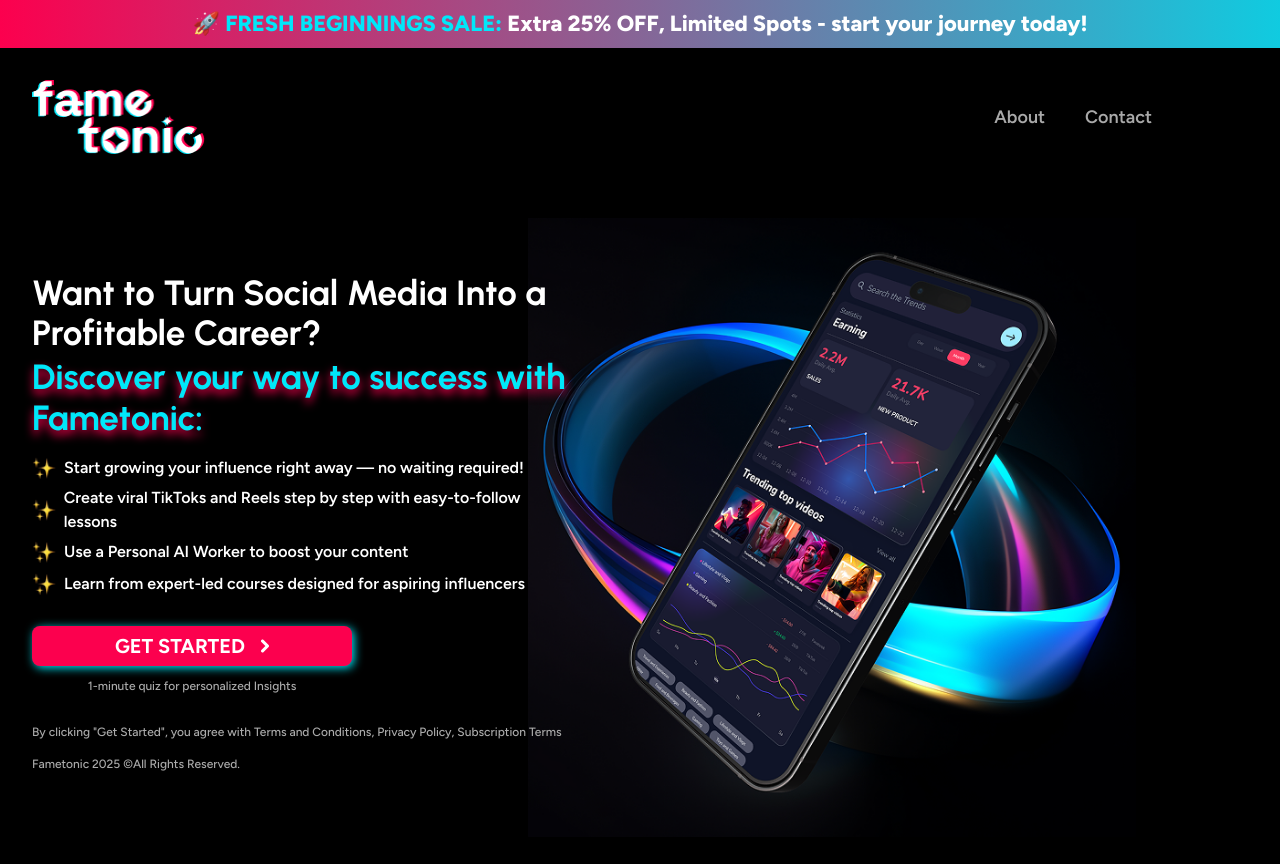
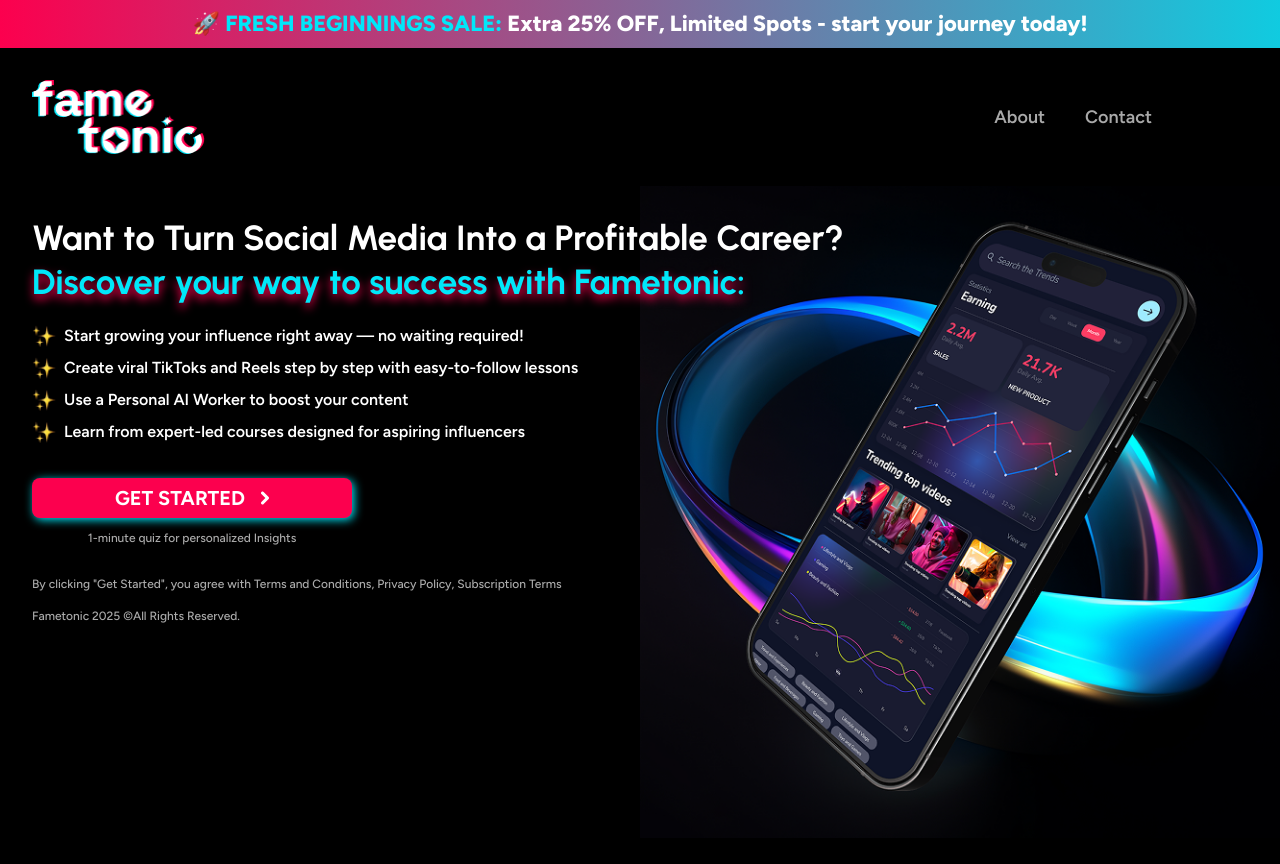
Before and after one commit to Shamimanowar/task-fame-tonic, a Next.js app: page / in a window 1280 px wide. Shown: the top 864 px of the page. After the commit the page ends 838 px from the top, so only its background shows below. Built offline with nearby package versions, Linux system fonts and the light colour scheme.

Commit message:
fix: refactor the home page to align with figma

```diff
--- a/app/page.tsx
+++ b/app/page.tsx
@@ -7,32 +7,35 @@
 
 export default function Home() {
   return (
-    <div className="min-h-screen">
+    <div className="">
+      <section>
         <Banner />
+      </section>
       <section className="bg-black m-auto">
         <NavBar />
       </section>
 
-      <main className="w-full max-w-7xl flex flex-col-reverse md:flex-row justify-center m-auto items-center py-0 px-5 md:p-8 font-urbanist">
-        <div className="flex-1 z-20 bg-transparent">
-          <h1 className="font-extrabold md:font-bold text-[25px] md:text-[35px] space-y-5 max-md:text-center leading-[115%] mb-1">
+      <main className="w-full flex flex-col-reverse max-w-7xl m-auto py-0 px-5 font-urbanist relative md:p-8 md:flex-row md:items-start mb-5">
+        <div className="flex-1 z-20 bg-transparent relative md:w-[60%] md:pr-0">
+          <div className="md:max-w-[70%]">
+            <h1 className="font-extrabold text-[25px] leading-[115%] mb-1 text-center md:font-bold md:text-[35px] md:text-left">
               Want to Turn Social Media Into a Profitable Career?{" "}
             </h1>
 
-          <h1 className="font-extrabold md:font-bold text-[25px] md:text-[35px] space-y-5 max-md:text-center leading-[115%] text-fame-cyan drop-shadow-[0_5px_5px_rgba(252,0,78,1)]">
+            <h1 className="font-extrabold text-[25px] leading-[115%] text-fame-cyan drop-shadow-[0_5px_5px_rgba(252,0,78,1)] text-center md:font-bold md:text-[35px] md:text-left">
               Discover your way to success with Fametonic:
             </h1>
             {/* Influence boost cards */}
-          <div className="my-4 max-w-[90%]">
+            <div className="my-5 md:max-w-[90%]">
               {heroSectionTexts.map((text) => (
                 <InfluenceBoostCard key={text} text={text} />
               ))}
             </div>
 
             {/* Bottom section */}
-          <div className="py-3 flex flex-col-reverse md:flex-col gap-8">
+            <div className="py-3 flex flex-col-reverse gap-8 md:flex-col">
               {/* First part */}
-            <div className="flex flex-col w-full sm:max-w-80  gap-3">
+              <div className="flex flex-col w-full gap-3 sm:max-w-80">
                 <Button text="GET STARTED" />
                 <p className="font-figtree font-normal text-xs text-center text-secondary-200">
                   1-minute quiz for personalized Insights
@@ -40,20 +43,21 @@
               </div>
               {/* Second part */}
               <div className="flex flex-col gap-5">
-              <p className="font-figtree font-medium text-xs leading-[100%] text-secondary-200 max-md:text-center">
-                By clicking "Get Started", you agree with Terms and Conditions,
-                Privacy Policy, Subscription Terms
+                <p className="font-figtree font-medium text-xs leading-[100%] text-secondary-200 text-center md:text-left">
+                  By clicking "Get Started", you agree with Terms and
+                  Conditions, Privacy Policy, Subscription Terms
                 </p>
-              <p className="font-figtree font-medium text-xs leading-[100%] text-secondary-200 max-md:text-center">
+                <p className="font-figtree font-medium text-xs leading-[100%] text-secondary-200 text-center md:text-left">
                   Fametonic 2025 ©All Rights Reserved.
                 </p>
               </div>
               {/* Bottom section ends */}
             </div>
           </div>
+        </div>
 
         {/* Hero image */}
-        <div className="flex-1 relative z-10 md:right-28">
+        <div className="flex-1 relative z-10 md:absolute md:right-0 md:top-0 md:w-[50%] md:h-full">
           <Image
             src="/hero-image.png"
             alt="Hero Image"
```
Lines whose indentation alone changed are shown as unchanged.
